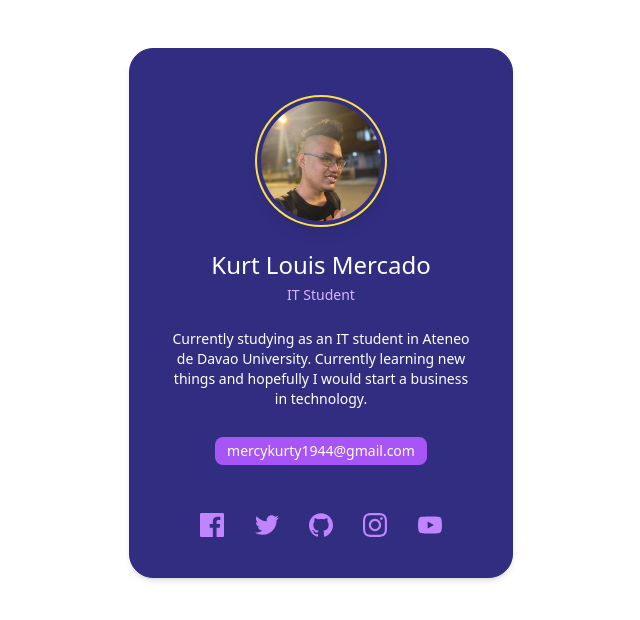
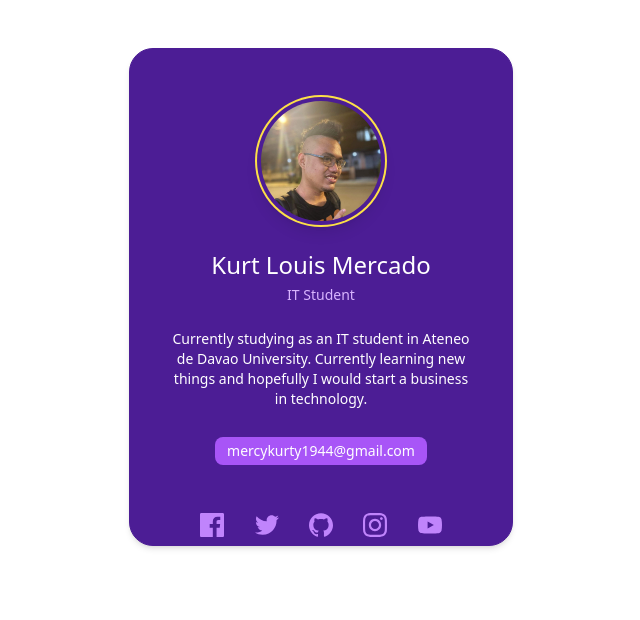
Before and after one commit to heyyyboiii/itelective3-web, a plain HTML site: page index.html in a window 1280 px wide. Shown: the whole page, without its empty margins (319-959 px from the left). Drawn offline with nearby package versions, Linux system fonts and the light colour scheme.

Commit message:
Update index.html

```diff
--- a/index.html
+++ b/index.html
@@ -9,8 +9,8 @@
 <body>
 <br><br>
 <div class="flex flex-col items-center">
-<div class="w-full max-w-sm bg-indigo-900 border border-indigo-900 rounded-3xl shadow-md dark:bg-indigo-900 dark:border-indigo-900">
-    <div class="flex flex-col items-center pl-10 pr-10 pb-10">
+<div class="w-full max-w-sm bg-violet-900 border border-violet-900 rounded-3xl shadow-md dark:bg-violet-900 dark:border-violet-900">
+    <div class="flex flex-col items-center pl-10 pr-10 pb-2">
         <br>
         <br>
         <img class="w-32 h-32 p-1 rounded-full ring-2 ring-yellow-300 shadow-lg" src="me.jpg" alt="Bonnie image"/>
```
